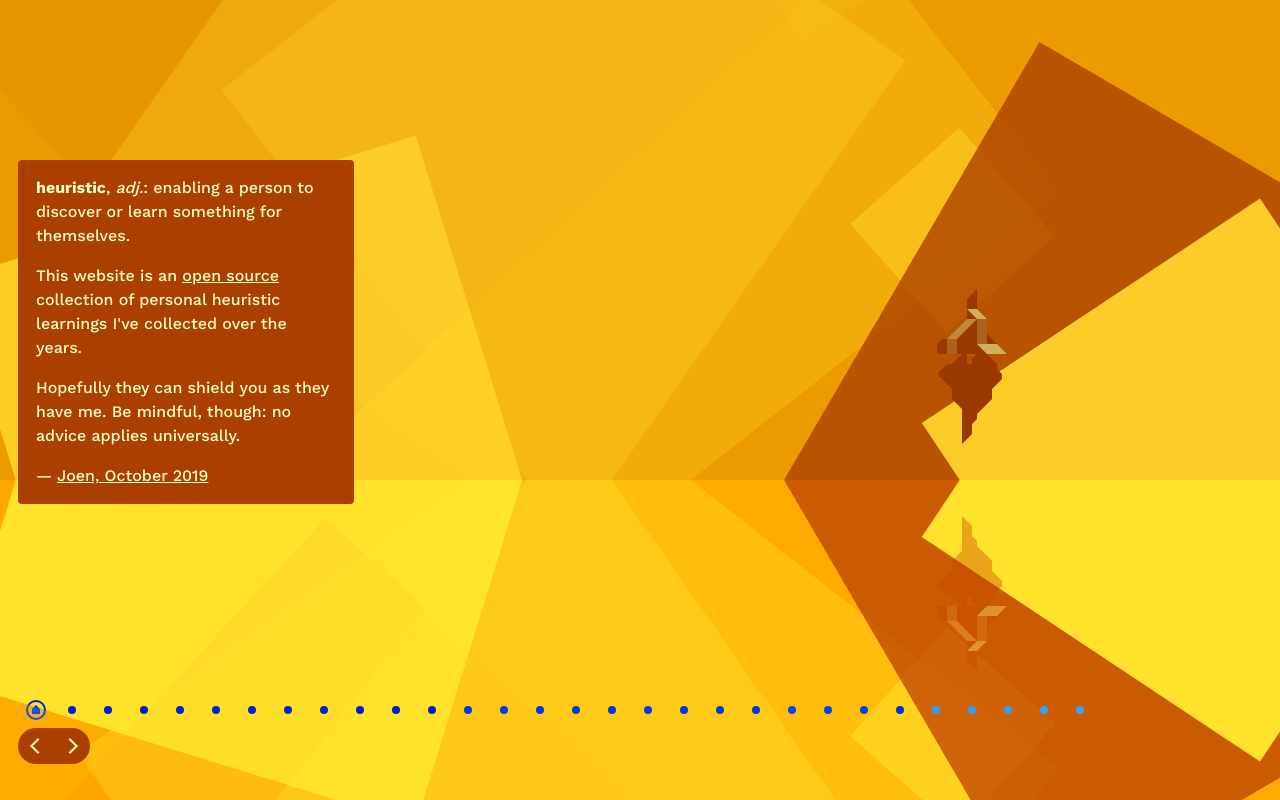
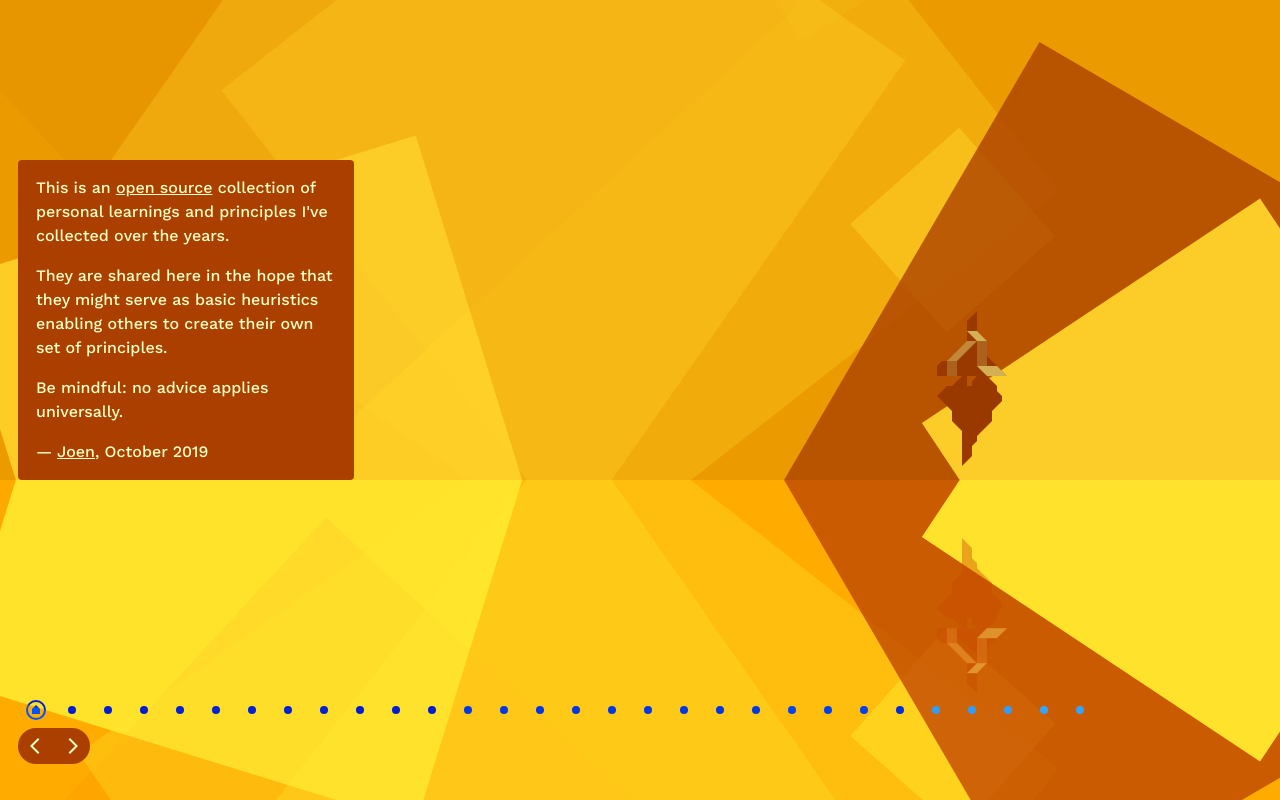
Before and after one commit to jasmussen/turtleshell, a React (Create React App) app: page / in a window 1280 px wide. Built offline with nearby package versions, Linux system fonts and the light colour scheme.

Commit message:
Improve PWA aspects, tweak mountain.

```diff
--- a/public/index.html
+++ b/public/index.html
@@ -6,7 +6,7 @@
 <link rel="shortcut icon" href="%PUBLIC_URL%/favicon.ico" />
 <link rel="manifest" href="%PUBLIC_URL%/manifest.json" />
 <meta name="viewport" content="width=device-width, initial-scale=1" />
-<title>A Collection of Heuristic Learnings, Snacksized & Served on a Turtleshell</title>
+<title>Snacksized Personal Learnings, Served on a Turtleshell</title>
 </head>
 
 <body>
--- a/src/App.js
+++ b/src/App.js
@@ -29,10 +29,10 @@ const colorSchemes = [
 
 const intro = (
 	<>
-		<p><strong>heuristic</strong>, <em>adj.</em>: enabling a person to discover or learn something for themselves.</p>
-		<p>This website is an <a href="https://github.com/jasmussen/turtleshell">open source</a> collection of personal heuristic learnings I've collected over the years.</p>
-		<p>Hopefully they can shield you as they have me. Be mindful, though: no advice applies universally.</p>
-		<p>— <a href="http://moc.co">Joen, October 2019</a></p>
+		<p>This is an <a href="https://github.com/jasmussen/turtleshell">open source</a> collection of personal learnings and principles I've collected over the years.</p>
+		<p>They are shared here in the hope that they might serve as basic heuristics enabling others to create their own set of principles.</p>
+		<p>Be mindful: no advice applies universally.</p>
+		<p>— <a href="http://moc.co">Joen</a>, October 2019</p>
 	</>
 );
 
@@ -120,7 +120,7 @@ function Navigation( { currentHeuristic, id } ) {
 	let prev = current - 1;
 
 	if ( !current ) {
-		prev = "";
+		prev = heuristics.length;
 		next = 1;
 	}
 	if ( current === 1 ) {
@@ -278,7 +278,7 @@ class HeuristicScene extends React.Component {
 		// Render.
 		return (
 			<>
-				<h1>A Collection of Personal Heuristics. Snacksized.</h1>
+				<h1>Snacksized Personal Learnings, Served on a Turtleshell.</h1>
 				<Navigation id={ id } currentHeuristic={ currentHeuristic } />
 				<h2>{ currentHeuristic === 0 ? '' : currentHeuristic }</h2>
 				<Quote currentHeuristic={ currentHeuristic } heuristic={ heuristic } />
--- a/src/App.scss
+++ b/src/App.scss
@@ -272,7 +272,6 @@ h2 {
 	// This should be customized on a per mountain basis.
 	z-index: 2;
 	left: 72%;
-	height: 50%;
 
 	// This is the individual mountain that moves inside the column.
 	.m__group {
@@ -286,6 +285,11 @@ h2 {
 
 		// Starting position.
 		bottom: 0;
+
+		path,
+		polygon {
+			transition: all 1s ease;
+		}
 	}
 
 	svg {
@@ -301,10 +305,15 @@ h2 {
 	}
 }
 
+.m {
+	height: 53%;
+}
+
 .m__clone {
 	// This should be overridden.
 	// Should be same as the height of the original.
-	top: 50%;
+	top: 53%;
+	height: 47%;
 
 	// Lighten and vertically mirror.
 	transform: scaleY( -1 );
```
Also changed, not shown: public/manifest.json, 1 other file (tests, documents, lock files or other folders).
